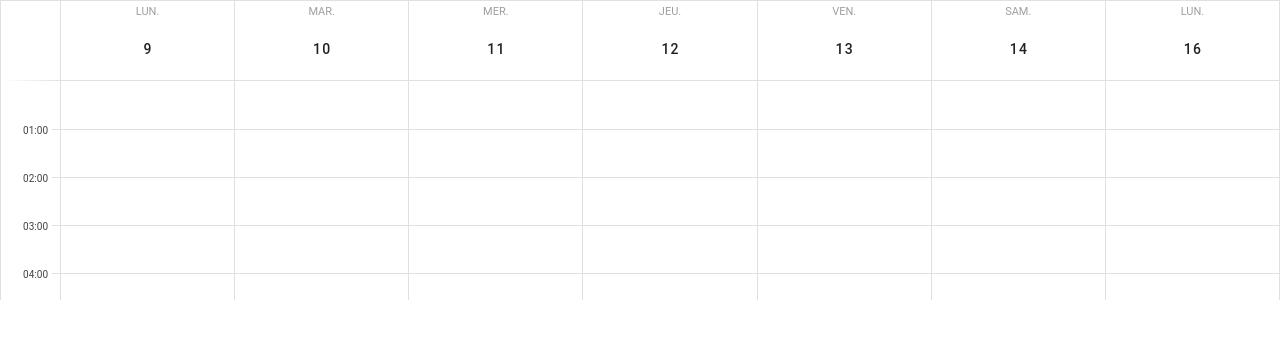
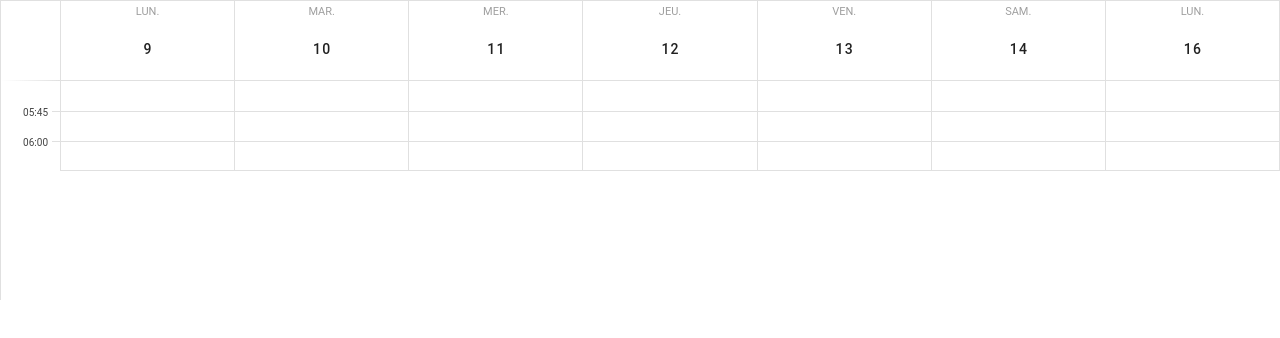
Before and after one commit to stratosphr/shine-calendar, a Vue app: page / in a window 1280 px wide. Shown: the top 338 px of the page. Built offline with nearby package versions, Linux system fonts and the light colour scheme.

Commit message:
Added intervals customization data

```diff
--- a/src/components/SCalendar.vue
+++ b/src/components/SCalendar.vue
@@ -2,6 +2,10 @@
   <v-sheet height="300">
     <v-calendar
         :end="end.format('YYYY-MM-DD')"
+        :first-interval="firstInterval"
+        :interval-count="intervalCount"
+        :interval-height="intervalHeight"
+        :interval-minutes="intervalMinutes"
         :short-intervals="false"
         :start="start.format('YYYY-MM-DD')"
         :weekdays="[1, 2, 3, 4, 5, 6]"
@@ -19,8 +23,14 @@
 	export default {
 		name: 'SCalendar',
 
+		data: () => ({
+			intervalMinutes: 15,
+			intervalCount: 3,
+			firstInterval: 22,
+			intervalHeight: 30
+		}),
+
 		created() {
-			console.clear()
 			moment.locale('fr')
 		},
 
```
